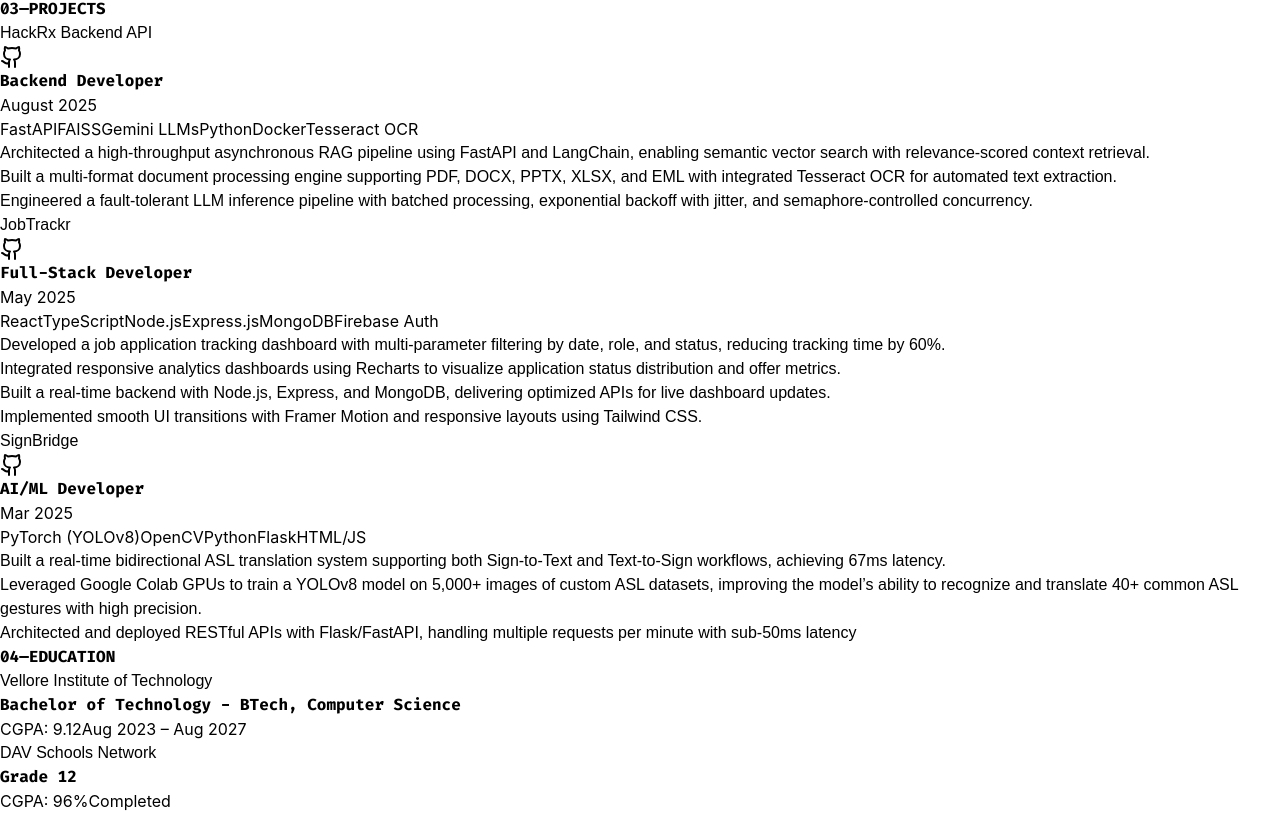
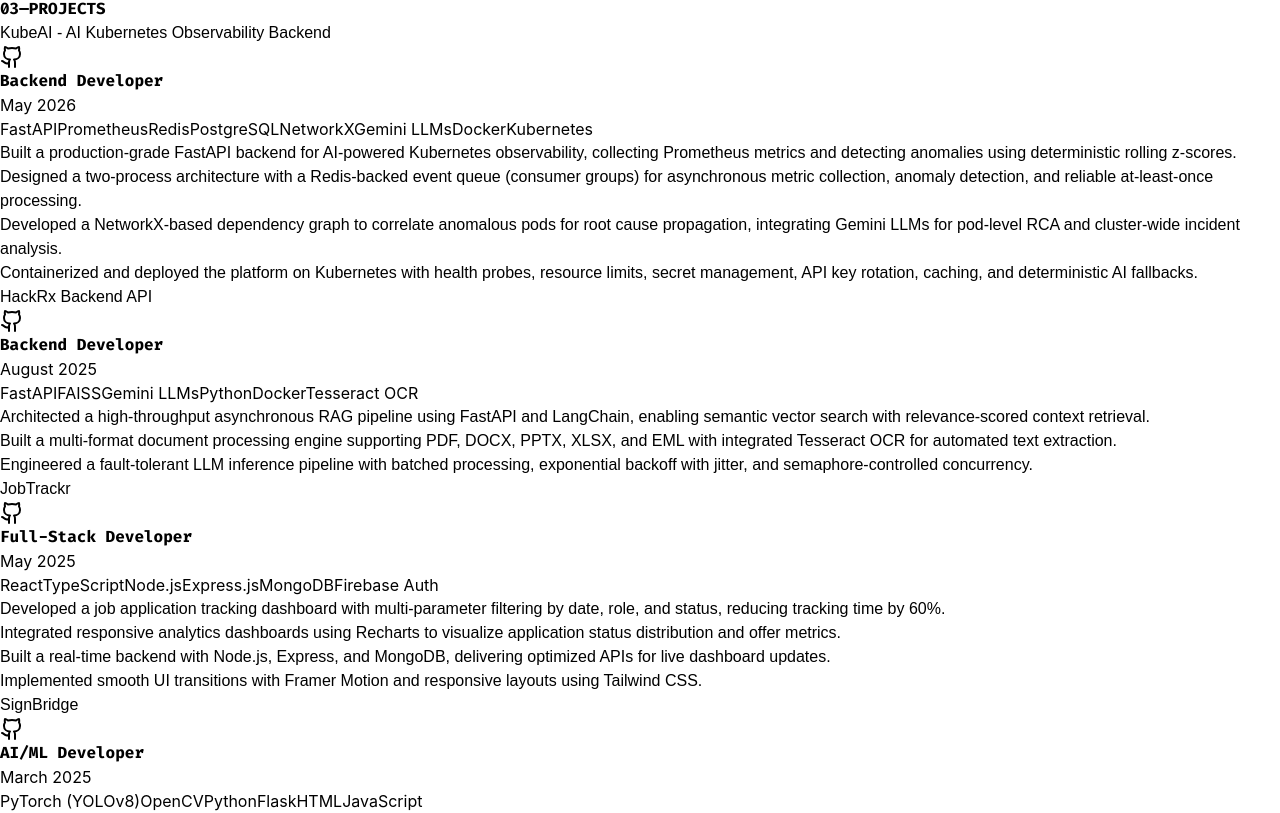
Before and after one commit to Ayushmanonlycode/portf2.0, a React (Vite) app: page / in a window 1280 px wide. Shown: the part 1817-2630 px from the top of the page. Built offline with nearby package versions, Linux system fonts and the light colour scheme; no server answers; a web font is replaced by a local one.

Commit message:
Add new project details and update existing entries

```diff
--- a/src/components/ui/projects-section.tsx
+++ b/src/components/ui/projects-section.tsx
@@ -13,10 +13,39 @@
 
 const projectsData: ProjectItem[] = [
     {
+        title: "KubeAI - AI Kubernetes Observability Backend",
+        role: "Backend Developer",
+        period: "May 2026",
+        tech: [
+            "FastAPI",
+            "Prometheus",
+            "Redis",
+            "PostgreSQL",
+            "NetworkX",
+            "Gemini LLMs",
+            "Docker",
+            "Kubernetes"
+        ],
+        description: [
+            "Built a production-grade FastAPI backend for AI-powered Kubernetes observability, collecting Prometheus metrics and detecting anomalies using deterministic rolling z-scores.",
+            "Designed a two-process architecture with a Redis-backed event queue (consumer groups) for asynchronous metric collection, anomaly detection, and reliable at-least-once processing.",
+            "Developed a NetworkX-based dependency graph to correlate anomalous pods for root cause propagation, integrating Gemini LLMs for pod-level RCA and cluster-wide incident analysis.",
+            "Containerized and deployed the platform on Kubernetes with health probes, resource limits, secret management, API key rotation, caching, and deterministic AI fallbacks."
+        ],
+        github: "https://github.com/Ayushmanonlycode/KubeAI"
+    },
+    {
         title: "HackRx Backend API",
         role: "Backend Developer",
         period: "August 2025",
-        tech: ["FastAPI", "FAISS", "Gemini LLMs", "Python", "Docker", "Tesseract OCR"],
+        tech: [
+            "FastAPI",
+            "FAISS",
+            "Gemini LLMs",
+            "Python",
+            "Docker",
+            "Tesseract OCR"
+        ],
         description: [
             "Architected a high-throughput asynchronous RAG pipeline using FastAPI and LangChain, enabling semantic vector search with relevance-scored context retrieval.",
             "Built a multi-format document processing engine supporting PDF, DOCX, PPTX, XLSX, and EML with integrated Tesseract OCR for automated text extraction.",
@@ -28,7 +57,14 @@
         title: "JobTrackr",
         role: "Full-Stack Developer",
         period: "May 2025",
-        tech: ["React", "TypeScript", "Node.js", "Express.js", "MongoDB", "Firebase Auth"],
+        tech: [
+            "React",
+            "TypeScript",
+            "Node.js",
+            "Express.js",
+            "MongoDB",
+            "Firebase Auth"
+        ],
         description: [
             "Developed a job application tracking dashboard with multi-parameter filtering by date, role, and status, reducing tracking time by 60%.",
             "Integrated responsive analytics dashboards using Recharts to visualize application status distribution and offer metrics.",
@@ -40,12 +76,19 @@
     {
         title: "SignBridge",
         role: "AI/ML Developer",
-        period: "Mar 2025",
-        tech: ["PyTorch (YOLOv8)", "OpenCV", "Python", "Flask", "HTML/JS"],
+        period: "March 2025",
+        tech: [
+            "PyTorch (YOLOv8)",
+            "OpenCV",
+            "Python",
+            "Flask",
+            "HTML",
+            "JavaScript"
+        ],
         description: [
-            "Built a real-time bidirectional ASL translation system supporting both Sign-to-Text and Text-to-Sign workflows, achieving 67ms latency.",
-            "Leveraged Google Colab GPUs to train a YOLOv8 model on 5,000+ images of custom ASL datasets, improving the model’s ability to recognize and translate 40+ common ASL gestures with high precision.",
-            "Architected and deployed RESTful APIs with Flask/FastAPI, handling multiple requests per minute with sub-50ms latency"
+            "Built a real-time bidirectional ASL translation system supporting both Sign-to-Text and Text-to-Sign workflows with 67 ms inference latency.",
+            "Trained a YOLOv8 model on 5,000+ custom ASL images using Google Colab GPUs, enabling recognition of 40+ ASL gestures with high accuracy.",
+            "Designed and deployed RESTful APIs with Flask, delivering low-latency inference for real-time translation."
         ],
         github: "https://github.com/pieyush-9090/SignBridge"
     }
```
Lines whose indentation alone changed are shown as unchanged.
